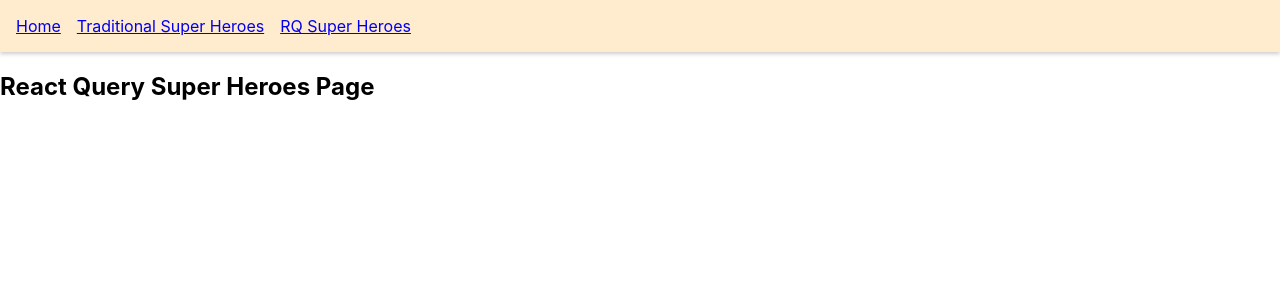
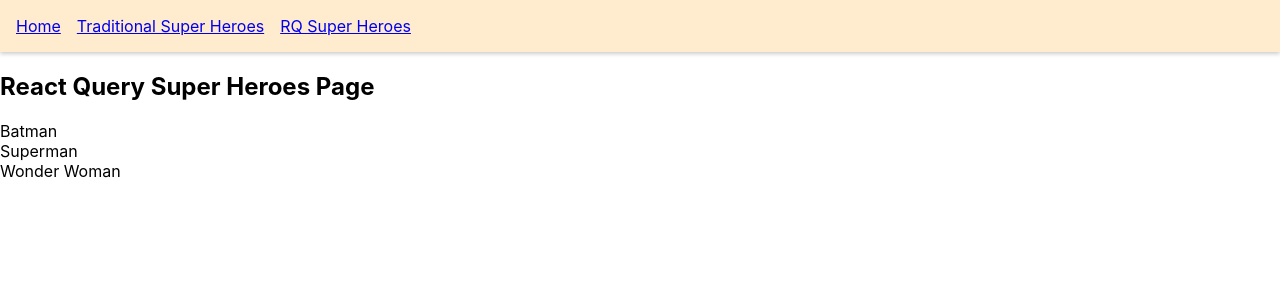
Before and after one commit to FarazIITK/react-query-demo, a React (Create React App) app: page /rq-super-heroes in a window 1280 px wide. Shown: the top 300 px of the page. Built offline with nearby package versions, Linux system fonts and the light colour scheme; data requests are answered from the project's data file.

Commit message:
Made simple API request using useQuery hook

```diff
--- a/src/Components/RQSuperHeroes.page.jsx
+++ b/src/Components/RQSuperHeroes.page.jsx
@@ -1,3 +1,43 @@
+import axios from 'axios';
+import { useQuery } from 'react-query';
+
+const fetchSuperHeroes = () => {
+  return axios.get('http://localhost:4000/superheroes');
+};
+
+// Other variation of the fetcher function
+// const getSuperHeroesUsingAxios = async () => {
+//   const res = await axios.get(
+//     'http://localhost:4000/superheroes'
+//   );
+//   return res.data;
+// };
+
+// Other variation of the fetcher function
+// const getSuperHeroesUsingFetch = async () => {
+//   const res = await fetch(
+//     'http://localhost:4000/superheroes'
+//   );
+//   return res.json();
+// };
+
 export const RQSuperHeroesPage = () => {
-  return <h2>React Query Super Heroes Page</h2>;
+  const { isLoading, data } = useQuery(
+    'super-heroes',
+    fetchSuperHeroes
+  );
+
+  if (isLoading) {
+    return <h2>Loading...</h2>;
+  }
+
+  return (
+    <>
+      <h2>React Query Super Heroes Page</h2>
+      {data &&
+        data.data.map((hero) => {
+          return <div key={hero.name}>{hero.name}</div>;
+        })}
+    </>
+  );
 };
```
